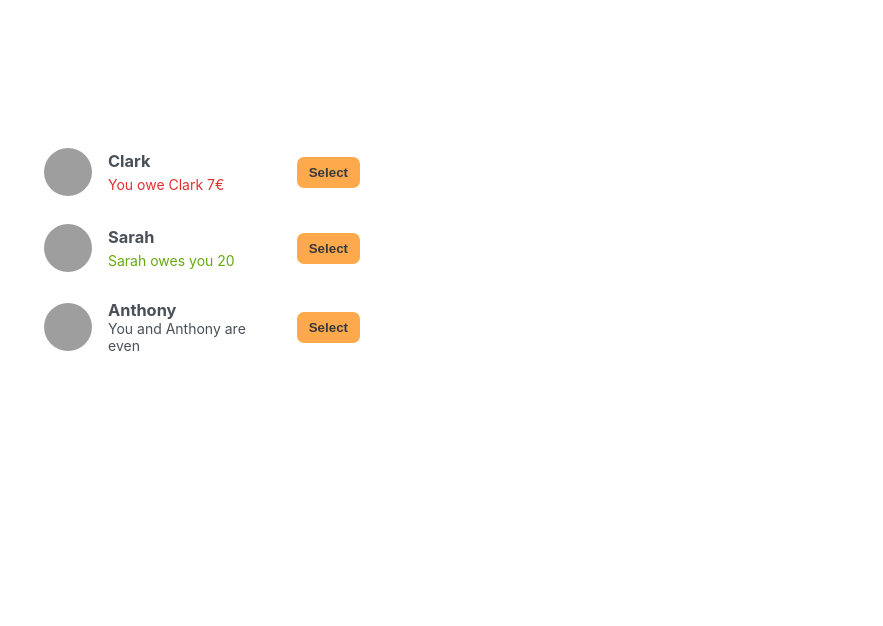
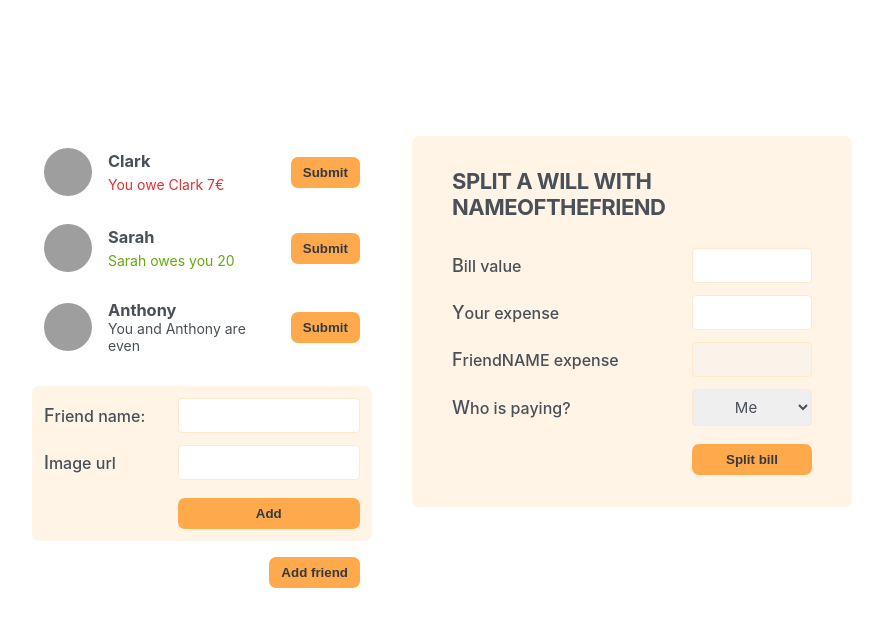
Before and after one commit to WojtG/eat-and-split, a React (Create React App) app: page / in a window 1280 px wide. Shown: the top 626 px of the page, without its empty margins (198-1081 px from the left). Built offline with nearby package versions, Linux system fonts and the light colour scheme; grey boxes are pictures that could not be loaded.

Commit message:
create static site

```diff
--- a/src/App.js
+++ b/src/App.js
@@ -1,12 +1,18 @@
 import { useState } from "react";
 import FriendsList from "./FriendsList";
+import FormAddFriend from "./FormAddFriend";
+import Button from "./Button";
+import FormSplitBill from "./FormSplitBill";
 
 function App() {
   return (
     <div className="app">
       <div className="sidebar">
         <FriendsList />
+        <FormAddFriend />
+        <Button>Add friend</Button>
       </div>
+      <FormSplitBill />
     </div>
   );
 }
--- /dev/null
+++ b/src/Button.js
@@ -0,0 +1,4 @@
+function Button({ children }) {
+  return <button className="button">{children}</button>;
+}
+export default Button;
--- /dev/null
+++ b/src/FormAddFriend.js
@@ -0,0 +1,17 @@
+import { useState } from "react";
+import Button from "./Button";
+
+function FormAddFriend() {
+  return (
+    <form className="form-add-friend">
+      <label for="friend-name"> Friend name:</label>
+      <input type="text" id="friend-name" name="friend-name" />
+
+      <label for="image-url">Image url</label>
+      <input type="text" id="image-url" name="image-url" />
+      <Button>Add</Button>
+    </form>
+  );
+}
+
+export default FormAddFriend;
--- /dev/null
+++ b/src/FormSplitBill.js
@@ -0,0 +1,27 @@
+import { useState } from "react";
+import Button from "./Button";
+
+function FormSplitBill() {
+  return (
+    <form className="form-split-bill">
+      <h2>Split a will with NameOfTheFriend</h2>
+      <label for="bill">Bill value</label>
+      <input type="text" id="bill" name="bill" />
+
+      <label for="y-expense">Your expense</label>
+      <input type="text" id="y-expense" name="y-expense" />
+
+      <label for="f-expense">FriendNAME expense</label>
+      <input disabled type="text" id="f-expense" name="f-expense" />
+
+      <label for="personpaying">Who is paying?</label>
+      <select id="personpaying" name="personpaying">
+        <option value="user">Me</option>
+        <option value="friend">FriendsName</option>
+      </select>
+      <Button>Split bill</Button>
+    </form>
+  );
+}
+
+export default FormSplitBill;
--- a/src/FriendElement.js
+++ b/src/FriendElement.js
@@ -1,3 +1,5 @@
+import Button from "./Button";
+
 function FriendElement({ friend }) {
   return (
     <li>
@@ -14,7 +16,7 @@ function FriendElement({ friend }) {
         </p>
       )}
       {friend.balance === 0 && <p>You and {friend.name} are even</p>}
-      <button className="button">Select</button>
+      <Button>Submit</Button>
     </li>
   );
 }
--- a/src/index.css
+++ b/src/index.css
@@ -133,7 +133,6 @@ label {
 
 label::first-letter {
   display: inline-block;
-  margin-right: 4px;
   font-size: 1.8rem;
 }
 
@@ -147,6 +146,7 @@ select {
   border: 1px solid var(--color-light);
   border-radius: 4px;
   transition: 0.3s;
+  width: 100%;
 }
 
 input:focus,
@@ -167,3 +167,6 @@ form h2 {
   letter-spacing: -0.5px;
   margin-bottom: 1.6rem;
 }
+.special {
+  margin-bottom: 1110px;
+}
```
